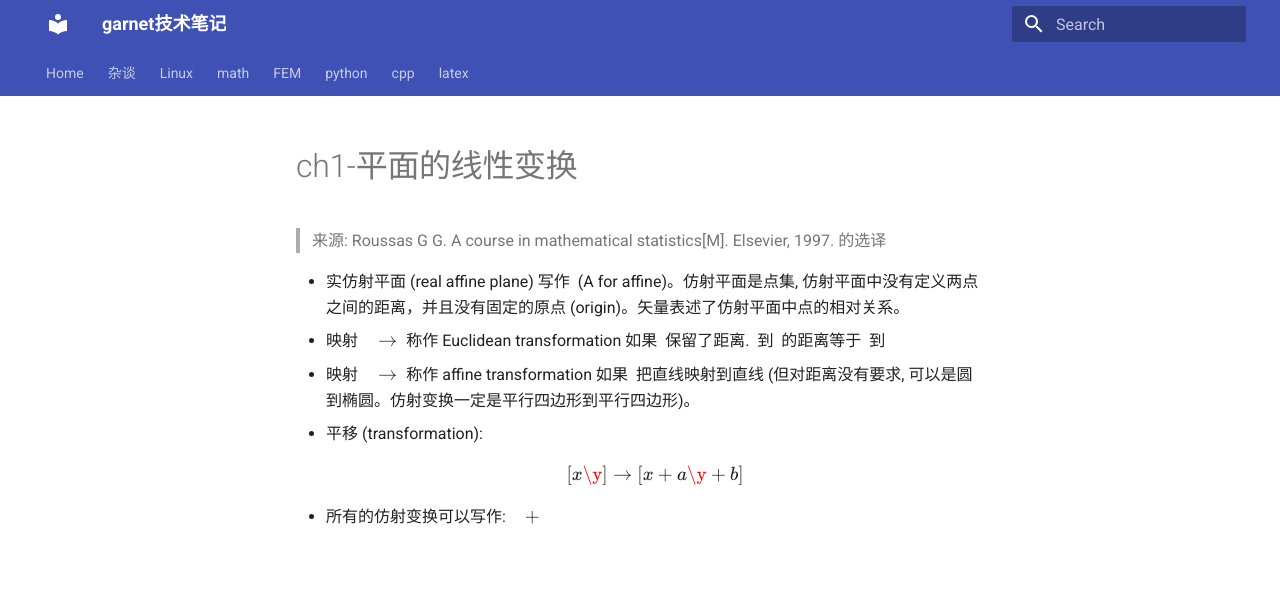
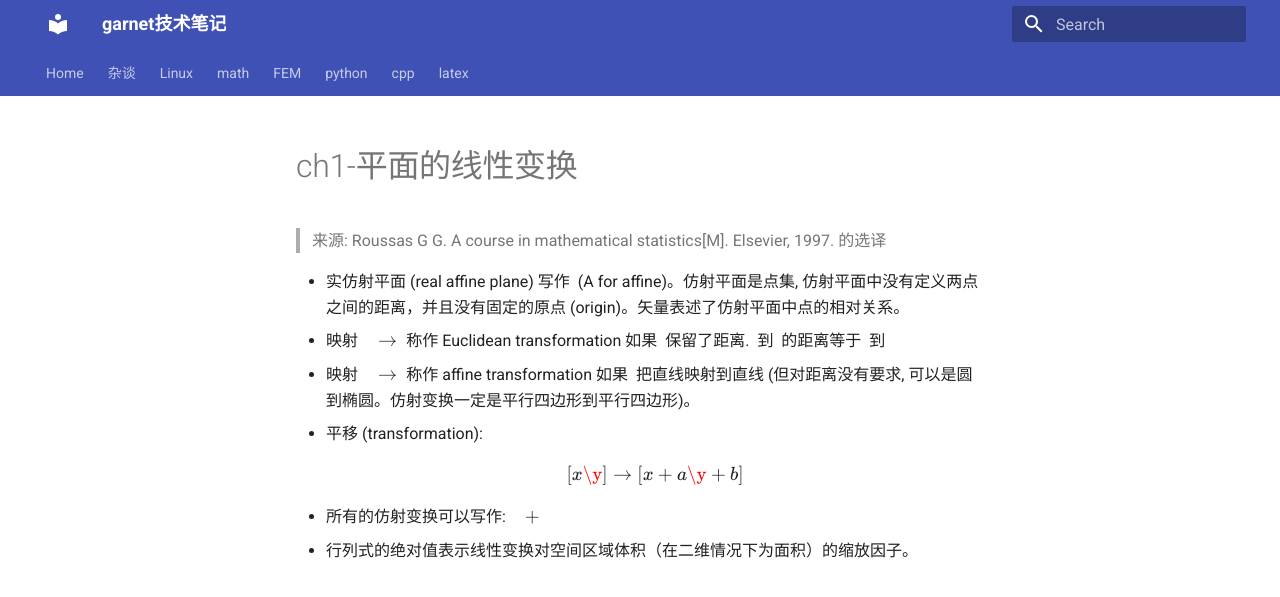
Before and after one commit to ymma98/technotes, an MkDocs documentation site: the page built from docs/math/ch1-平面的线性变换.md, in a window 1280 px wide. Shown: the top 597 px of the page. Built offline with MkDocs 1.6.1 and Material for MkDocs 9.7.7, drawn with Linux system fonts in a browser that asks for light colours; formulas are drawn with MathJax 3.

Commit message:
docs/math/ch1-平面的线性变换.md updated from https://stackedit.cn/

```diff
--- a/docs/math/ch1-平面的线性变换.md
+++ b/docs/math/ch1-平面的线性变换.md
@@ -10,8 +10,9 @@ $$
 \left[\begin{array}{l}x \\y\end{array}\right] \rightarrow\left[\begin{array}{l}x+a \\y+b\end{array}\right]
 $$
 * 所有的仿射变换可以写作: $f(w)=l(w)+v$
+* 行列式的绝对值表示线性变换对空间区域体积（在二维情况下为面积）的缩放因子。
 
 <!--stackedit_data:
-eyJoaXN0b3J5IjpbLTEyMzM0OTE2NDcsMTU2NjE3ODA0MSwxMD
-UyNjMwNTksLTE5NTY4MjE2MDZdfQ==
+eyJoaXN0b3J5IjpbLTk3OTcxMTUyNywtMTIzMzQ5MTY0NywxNT
+Y2MTc4MDQxLDEwNTI2MzA1OSwtMTk1NjgyMTYwNl19
 -->
```
